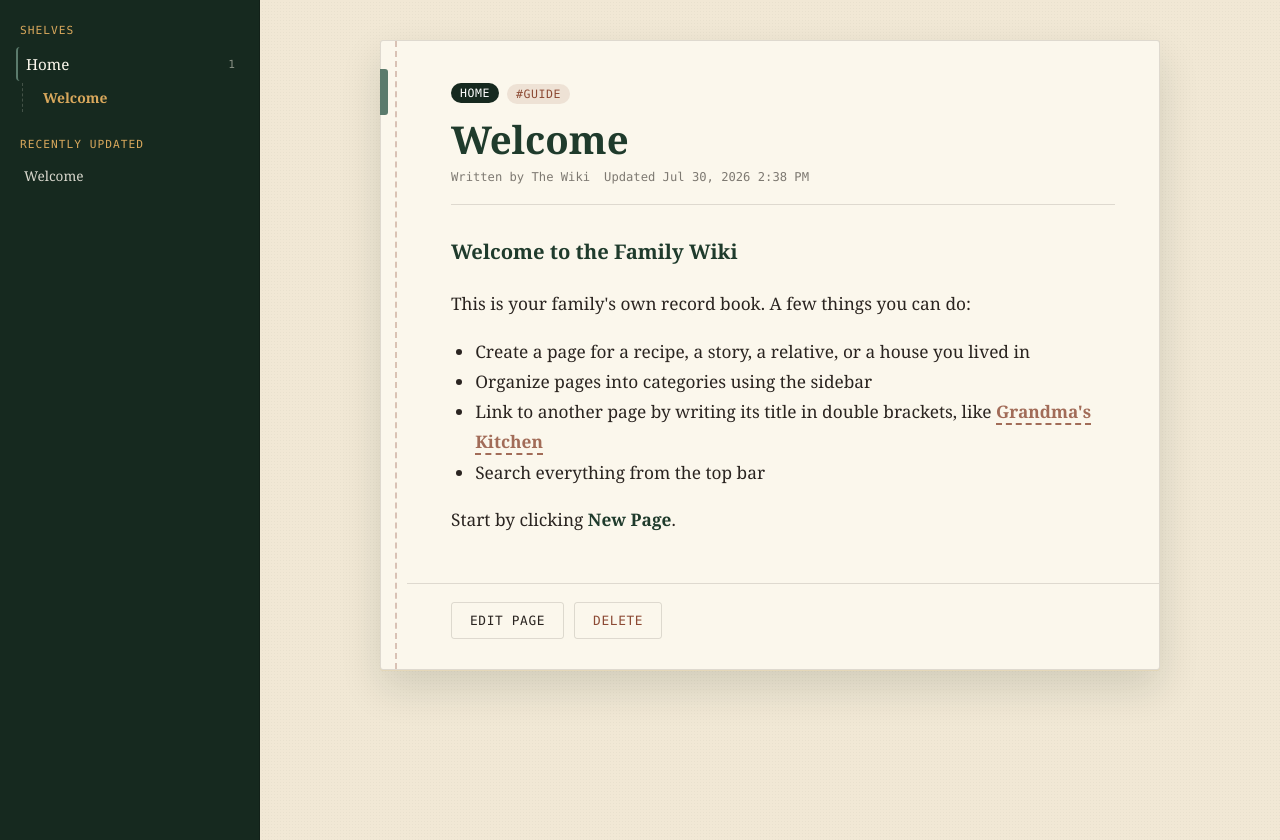
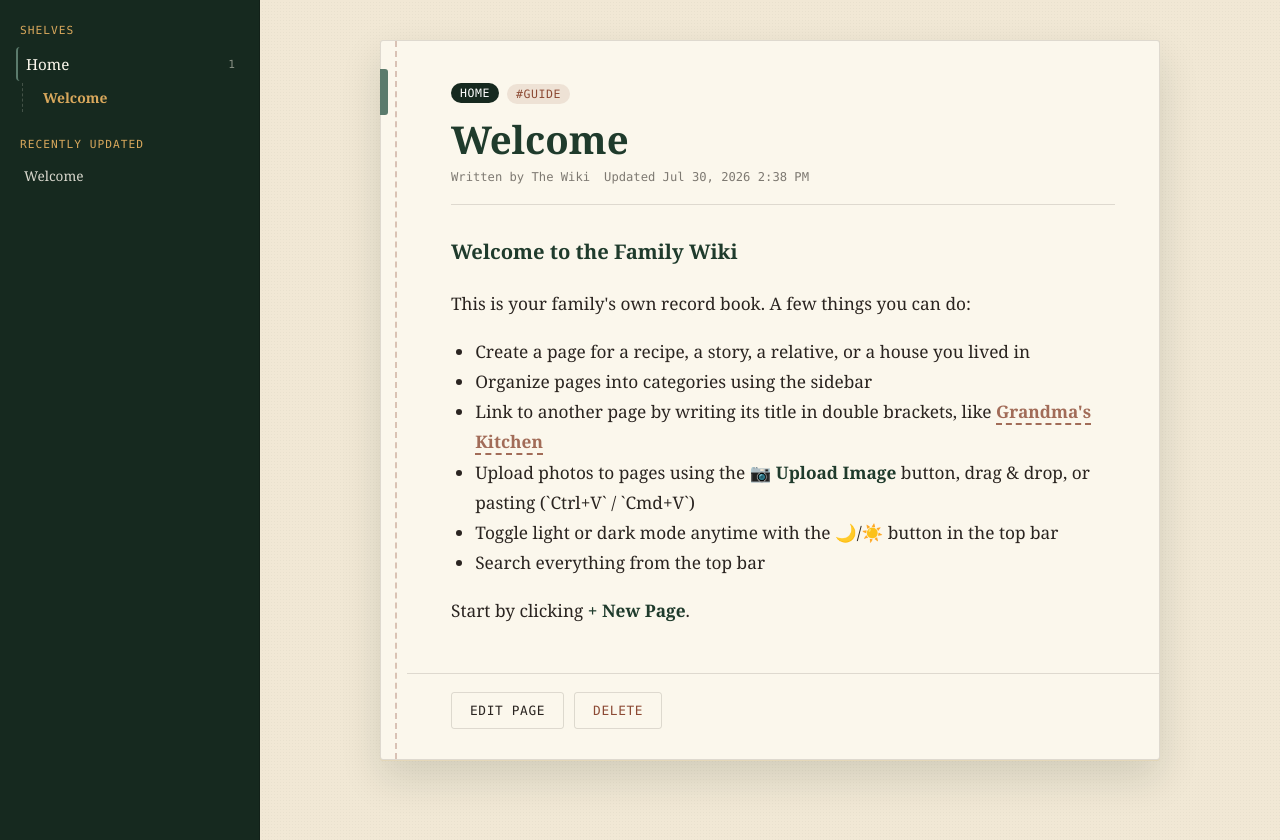
Before and after one commit to SnowFox4827/Family-Wiki, a Flask app: page / in a window 1280 px wide. Shown: the part 71-911 px from the top of the page. Run offline with Flask 3, Linux system fonts and the light colour scheme; data comes from the database, SQL or seed files in the repository; some libraries are stand-ins or nearby versions.

Commit message:
can now also add pictures

```diff
--- a/app.py
+++ b/app.py
@@ -4,10 +4,13 @@ import re
 from datetime import datetime, timezone
 from pathlib import Path
 
-from flask import Flask, g, jsonify, request, render_template
+from flask import Flask, g, jsonify, request, render_template, send_from_directory
+import uuid
 
 BASE_DIR = Path(__file__).resolve().parent
 DB_PATH = Path(os.environ.get("WIKI_DB_PATH", BASE_DIR / "data" / "wiki.db"))
+UPLOAD_DIR = DB_PATH.parent / "uploads"
+ALLOWED_EXTENSIONS = {".png", ".jpg", ".jpeg", ".gif", ".webp", ".svg"}
 
 app = Flask(__name__)
 
@@ -33,6 +36,7 @@ def close_db(exception=None):
 
 def init_db():
     db = sqlite3.connect(DB_PATH)
+    db.row_factory = sqlite3.Row
     db.executescript(
         """
         CREATE TABLE IF NOT EXISTS pages (
@@ -59,10 +63,10 @@ def init_db():
     )
     db.commit()
 
-    # Seed with a starter page on first run so the wiki isn't empty.
+    # Seed or update starter Welcome page
     cur = db.execute("SELECT COUNT(*) FROM pages")
+    now = datetime.now(timezone.utc).isoformat()
     if cur.fetchone()[0] == 0:
-        now = datetime.now(timezone.utc).isoformat()
         db.execute(
             """INSERT INTO pages (title, slug, category, tags, content, author, created_at, updated_at)
                VALUES (?, ?, ?, ?, ?, ?, ?, ?)""",
@@ -77,14 +81,29 @@ def init_db():
                 "- Organize pages into categories using the sidebar\n"
                 "- Link to another page by writing its title in double brackets, "
                 "like [[Grandma's Kitchen]]\n"
+                "- Upload photos to pages using the **📷 Upload Image** button, drag & drop, or pasting (`Ctrl+V` / `Cmd+V`)\n"
+                "- Toggle light or dark mode anytime with the 🌙/☀️ button in the top bar\n"
                 "- Search everything from the top bar\n\n"
-                "Start by clicking **New Page**.",
+                "Start by clicking **+ New Page**.",
                 "The Wiki",
                 now,
                 now,
             ),
         )
         db.commit()
+    else:
+        # Update existing welcome page if present so photo upload instructions appear
+        cur = db.execute("SELECT id, content FROM pages WHERE slug = 'welcome'")
+        row = cur.fetchone()
+        if row and "Upload photos" not in row["content"]:
+            new_content = row["content"].replace(
+                "- Search everything from the top bar",
+                "- Upload photos to pages using the **📷 Upload Image** button, drag & drop, or pasting (`Ctrl+V` / `Cmd+V`)\n"
+                "- Toggle light or dark mode anytime with the 🌙/☀️ button in the top bar\n"
+                "- Search everything from the top bar"
+            )
+            db.execute("UPDATE pages SET content = ? WHERE id = ?", (new_content, row["id"]))
+            db.commit()
     db.close()
 
 
@@ -292,7 +311,41 @@ def search():
     return jsonify([page_to_dict(r, include_content=False) for r in rows])
 
 
+# ---------------------------------------------------------------------------
+# API: upload & files
+# ---------------------------------------------------------------------------
+
+@app.route("/api/upload", methods=["POST"])
+def upload_file():
+    if "file" not in request.files and "image" not in request.files:
+        return jsonify({"error": "No file uploaded"}), 400
+    file = request.files.get("file") or request.files.get("image")
+    if not file or not file.filename:
+        return jsonify({"error": "No selected file"}), 400
+
+    ext = Path(file.filename).suffix.lower()
+    if ext not in ALLOWED_EXTENSIONS:
+        return jsonify({"error": f"Invalid file type. Allowed: {', '.join(sorted(ALLOWED_EXTENSIONS))}"}), 400
+
+    UPLOAD_DIR.mkdir(parents=True, exist_ok=True)
+    filename = f"{uuid.uuid4().hex}{ext}"
+    filepath = UPLOAD_DIR / filename
+    file.save(filepath)
+
+    return jsonify({
+        "url": f"/uploads/{filename}",
+        "filename": filename,
+        "original_name": file.filename
+    }), 201
+
+
+@app.route("/uploads/<path:filename>")
+def serve_upload(filename):
+    return send_from_directory(UPLOAD_DIR, filename)
+
+
 DB_PATH.parent.mkdir(parents=True, exist_ok=True)
+UPLOAD_DIR.mkdir(parents=True, exist_ok=True)
 init_db()
 
 if __name__ == "__main__":
--- a/static/js/app.js
+++ b/static/js/app.js
@@ -188,6 +188,9 @@
     return html;
 
     function inlineFormat(text) {
+      text = text.replace(/!\[(.*?)\]\((.*?)\)/g, (m, alt, url) => {
+        return `<img src="${escapeAttr(url.trim())}" alt="${escapeAttr(alt.trim())}" class="page-image" />`;
+      });
       text = text.replace(/\*\*(.+?)\*\*/g, "<strong>$1</strong>");
       text = text.replace(/\*(.+?)\*/g, "<em>$1</em>");
       text = text.replace(/\[\[(.+?)\]\]/g, (m, name) => {
@@ -364,6 +367,97 @@
   }
 
   // -------------------------------------------------------------
+  // Image Upload Logic
+  // -------------------------------------------------------------
+  const uploadImageBtn = document.getElementById("upload-image-btn");
+  const imageUploadInput = document.getElementById("image-upload-input");
+  const uploadStatus = document.getElementById("upload-status");
+
+  function insertAtCursor(textarea, text) {
+    const start = textarea.selectionStart || 0;
+    const end = textarea.selectionEnd || 0;
+    const val = textarea.value;
+    textarea.value = val.substring(0, start) + text + val.substring(end);
+    textarea.selectionStart = textarea.selectionEnd = start + text.length;
+    textarea.focus();
+  }
+
+  async function handleImageUpload(file) {
+    if (!file) return;
+    if (uploadStatus) {
+      uploadStatus.textContent = "Uploading image...";
+      uploadStatus.classList.remove("hidden");
+    }
+
+    const formData = new FormData();
+    formData.append("file", file);
+
+    try {
+      const res = await fetch("/api/upload", {
+        method: "POST",
+        body: formData,
+      });
+      const data = await res.json();
+      if (!res.ok) throw new Error(data.error || "Upload failed");
+
+      const markdown = `\n![${data.original_name || "Image"}](${data.url})\n`;
+      insertAtCursor(els.fieldContent, markdown);
+      if (uploadStatus) {
+        uploadStatus.textContent = "Image uploaded successfully!";
+        setTimeout(() => uploadStatus.classList.add("hidden"), 3000);
+      }
+    } catch (err) {
+      if (uploadStatus) {
+        uploadStatus.textContent = `Upload error: ${err.message}`;
+      } else {
+        alert(`Upload error: ${err.message}`);
+      }
+    } finally {
+      if (imageUploadInput) imageUploadInput.value = "";
+    }
+  }
+
+  if (uploadImageBtn && imageUploadInput) {
+    uploadImageBtn.addEventListener("click", () => imageUploadInput.click());
+    imageUploadInput.addEventListener("change", (e) => {
+      if (e.target.files && e.target.files[0]) {
+        handleImageUpload(e.target.files[0]);
+      }
+    });
+  }
+
+  if (els.fieldContent) {
+    els.fieldContent.addEventListener("paste", (e) => {
+      const items = (e.clipboardData || (e.originalEvent && e.originalEvent.clipboardData))?.items;
+      if (!items) return;
+      for (const item of items) {
+        if (item.type.indexOf("image") === 0) {
+          const file = item.getAsFile();
+          if (file) {
+            e.preventDefault();
+            handleImageUpload(file);
+            break;
+          }
+        }
+      }
+    });
+
+    els.fieldContent.addEventListener("dragover", (e) => {
+      e.preventDefault();
+    });
+
+    els.fieldContent.addEventListener("drop", (e) => {
+      if (e.dataTransfer && e.dataTransfer.files && e.dataTransfer.files.length) {
+        const file = e.dataTransfer.files[0];
+        if (file.type.startsWith("image/")) {
+          e.preventDefault();
+          handleImageUpload(file);
+        }
+      }
+    });
+  }
+
+  // -------------------------------------------------------------
   // Theme Toggle (Light / Dark)
   // -------------------------------------------------------------
   const savedTheme = localStorage.getItem("wiki-theme") ||
--- a/templates/index.html
+++ b/templates/index.html
@@ -98,11 +98,20 @@
             </div>
           </div>
           <div class="editor-row">
-            <label for="field-content">
-              Content
-              <span class="hint">Markdown-ish: # heading, **bold**, *italic*, - list, [[Link to Page]]</span>
-            </label>
+            <div class="editor-label-row">
+              <label for="field-content">
+                Content
+                <span class="hint">Markdown: # heading, **bold**, *italic*, - list, [[Link]], ![alt](image)</span>
+              </label>
+              <div class="upload-tools">
+                <input type="file" id="image-upload-input" accept="image/*" class="hidden">
+                <button type="button" id="upload-image-btn" class="btn btn-ghost btn-sm">
+                  📷 Upload Image
+                </button>
+              </div>
+            </div>
             <textarea id="field-content" rows="16" placeholder="Once upon a time..."></textarea>
+            <div id="upload-status" class="upload-status hidden"></div>
           </div>
           <div class="editor-actions">
             <button type="submit" class="btn btn-accent">Save Page</button>
```
Also changed, not shown: static/css/style.css (+34 -0 lines), README.md, 1 other file.
